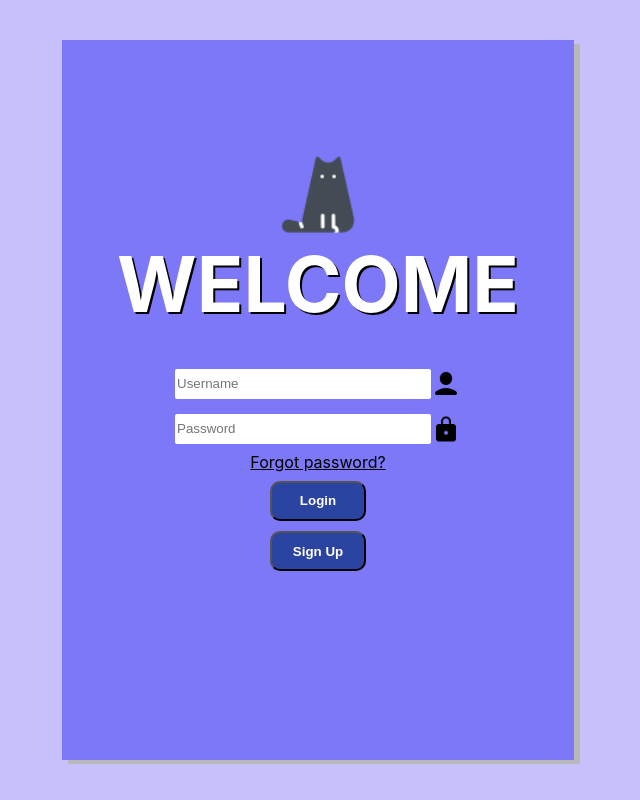
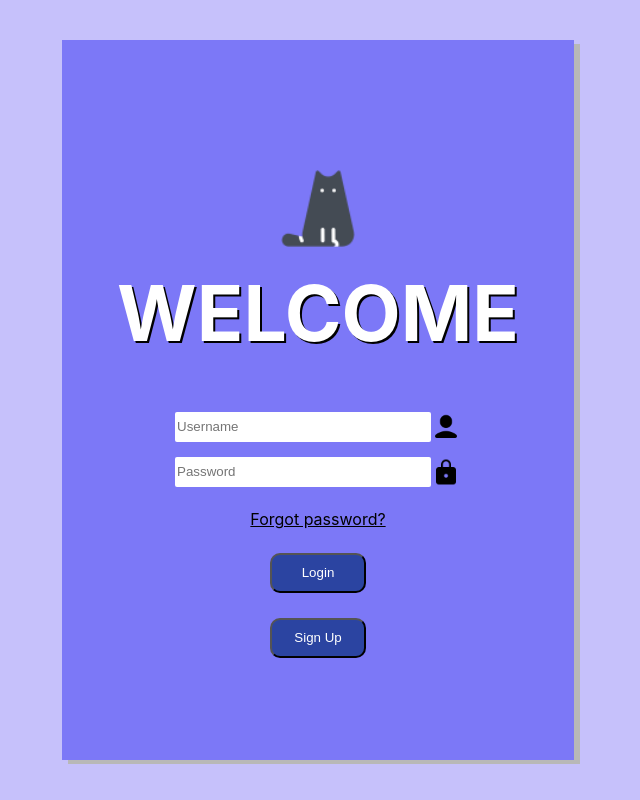
Before and after one commit to mackneupart/chat-app-TxID, a React (Create React App) app: page / in a window 1280 px wide. Shown: the whole page, without its empty margins (322-962 px from the left). Built offline with nearby package versions, Linux system fonts and the light colour scheme; what @parse/react, parse would draw is missing.

Commit message:
sign in gap between rows

```diff
--- a/src/Components/Button/Button.css
+++ b/src/Components/Button/Button.css
@@ -7,7 +7,6 @@
   border-radius: 10px;
   cursor: pointer;
   color: white;
-  font-weight: bold;
-  text-decoration: none;
-  size: 2vh;
+  white-space: normal;
+  word-wrap: break-word;
 }
--- a/src/Pages/SignIn/signIn.css
+++ b/src/Pages/SignIn/signIn.css
@@ -26,6 +26,7 @@
     grid-template-rows: 20% 10% 15% 10% 5% 8% 6% 26%;
     align-items: center;
   justify-items: center;
+  row-gap: 2%;
 }
 
 .header-logo {
```
